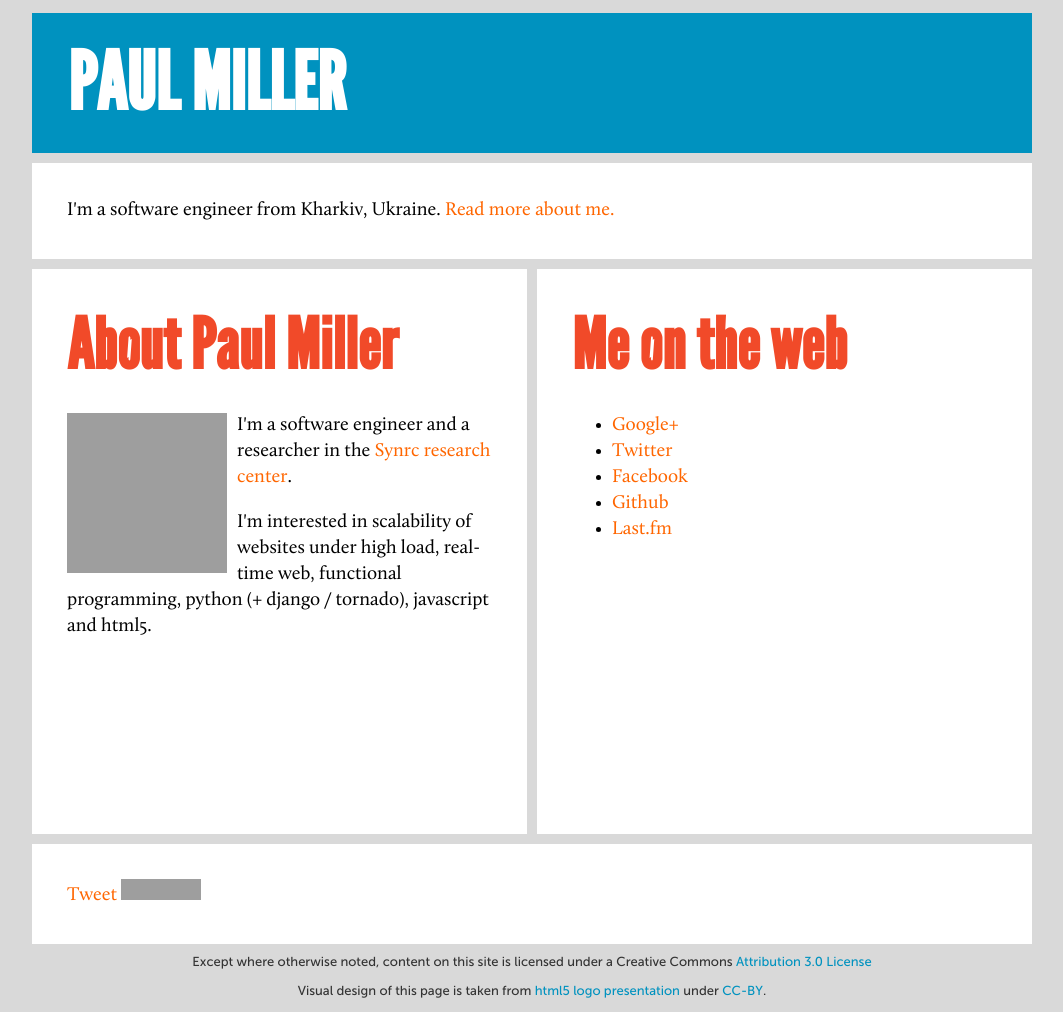
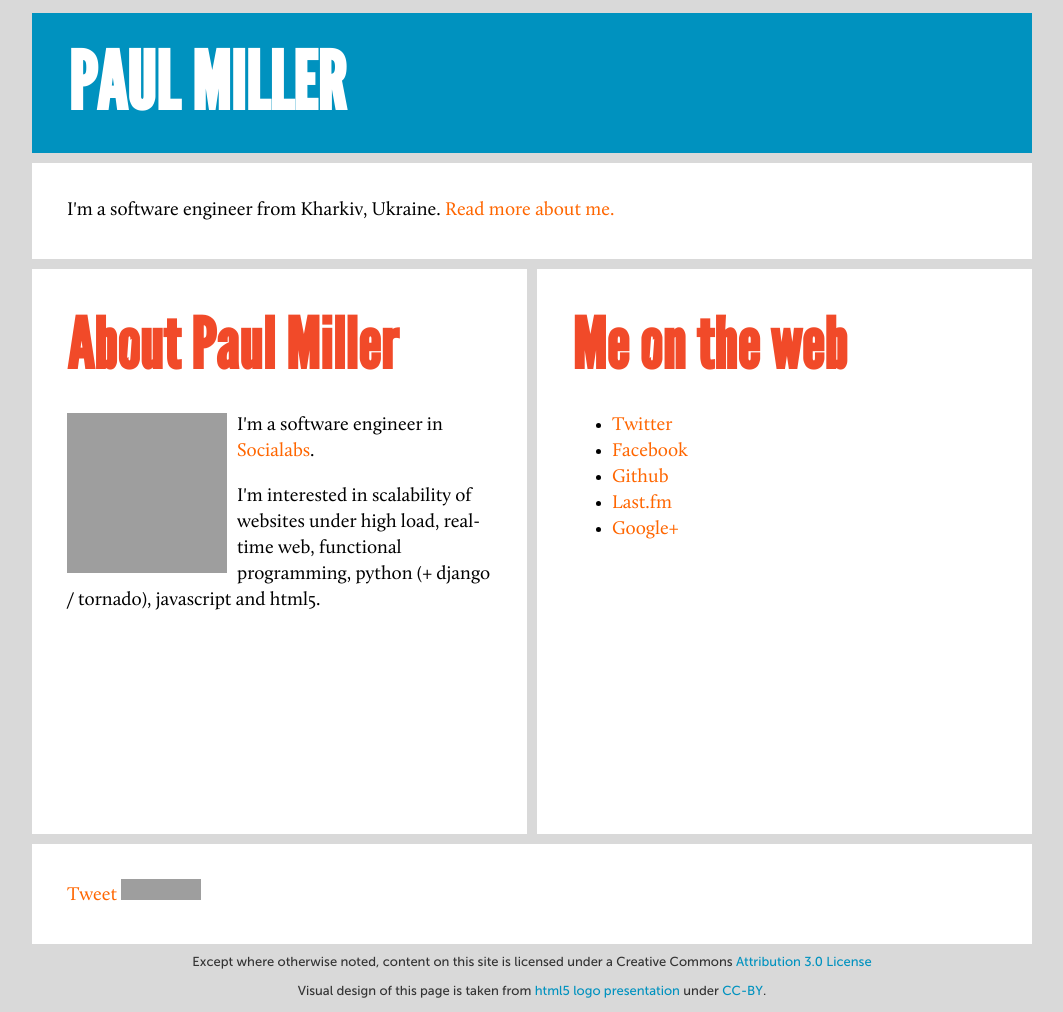
Before and after one commit to esimionato/paulmillr.github.com, a Jekyll site: the page built from about.html, in a window 1280 px wide. Shown: the whole page, without its empty margins (108-1171 px from the left). Built offline with Jekyll 4.4.1, drawn with Linux system fonts in a browser that asks for light colours; nearby versions of some CDN libraries; comment, search, counter and statistics services are not loaded; grey boxes are pictures that could not be loaded.

Commit message:
Update company.

```diff
--- a/about.html
+++ b/about.html
@@ -6,16 +6,16 @@
 <section class="cell">
   <h3>About Paul Miller</h3>
   <div class="author-photo"><img src="https://secure.gravatar.com/avatar/5f9ff4124b15a3e235e87ac35784b6e2?size=160" width="160" height="160" /></div>
-  <p>I'm a software engineer and a researcher in the <a href="http://synrc.com">Synrc research center</a>.</p>
+  <p>I'm a software engineer in <a href="https://github.com/socialabs">Socialabs</a>.</p>
   <p>I'm interested in scalability of websites under high load, real-time web, functional programming, python (+ django / tornado), javascript and html5.</p>
 </section>
 <section class="cell">
   <h3>Me on the web</h3>
   <ul class="links">
-    <li><a href="http://j.mp/paulsplus">Google+</a></li>
     <li><a href="http://twitter.com/paulmillr">Twitter</a></li>
     <li><a href="http://www.facebook.com/paulpmillr">Facebook</a></li>
     <li><a href="http://github.com/paulmillr">Github</a> </li>
     <li><a href="http://last.fm/user/docbay0">Last.fm</a></li>
+    <li><a href="http://j.mp/paulsplus">Google+</a></li>
   </ul>
 </section>
```
